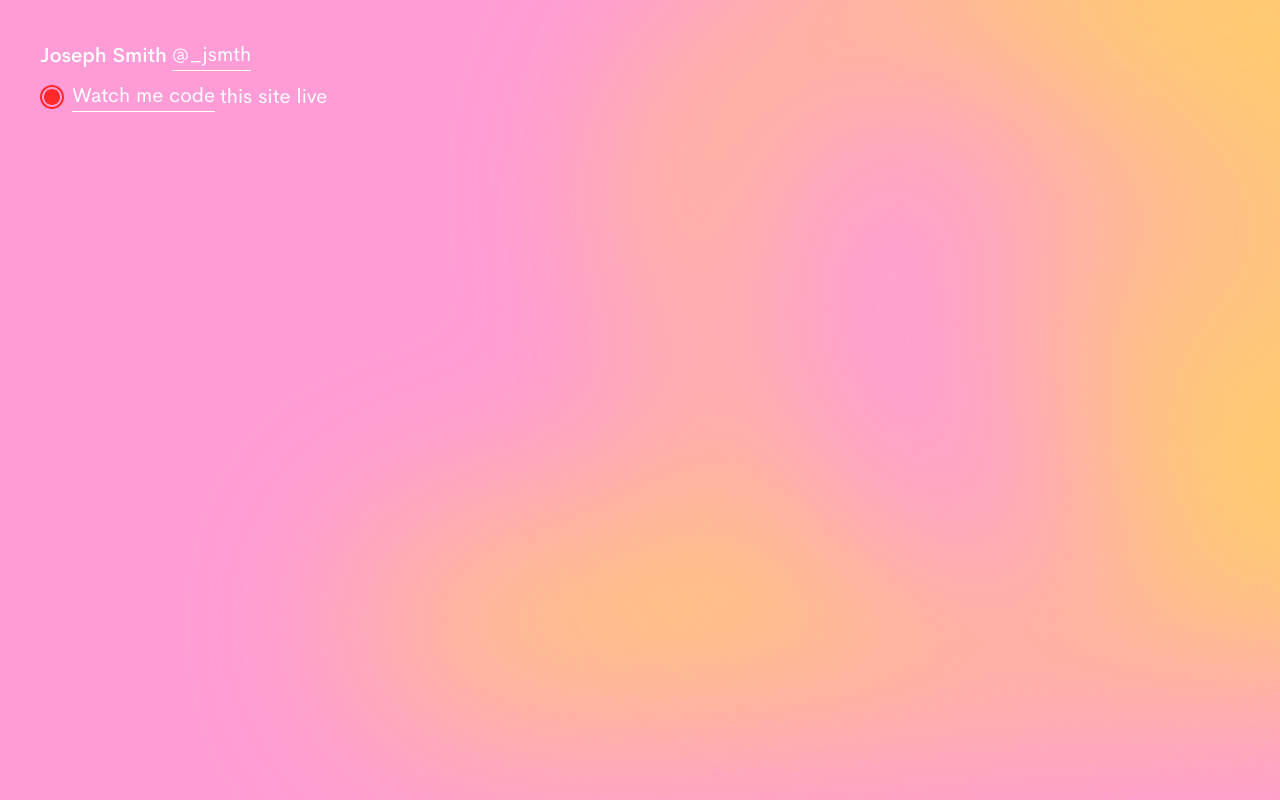
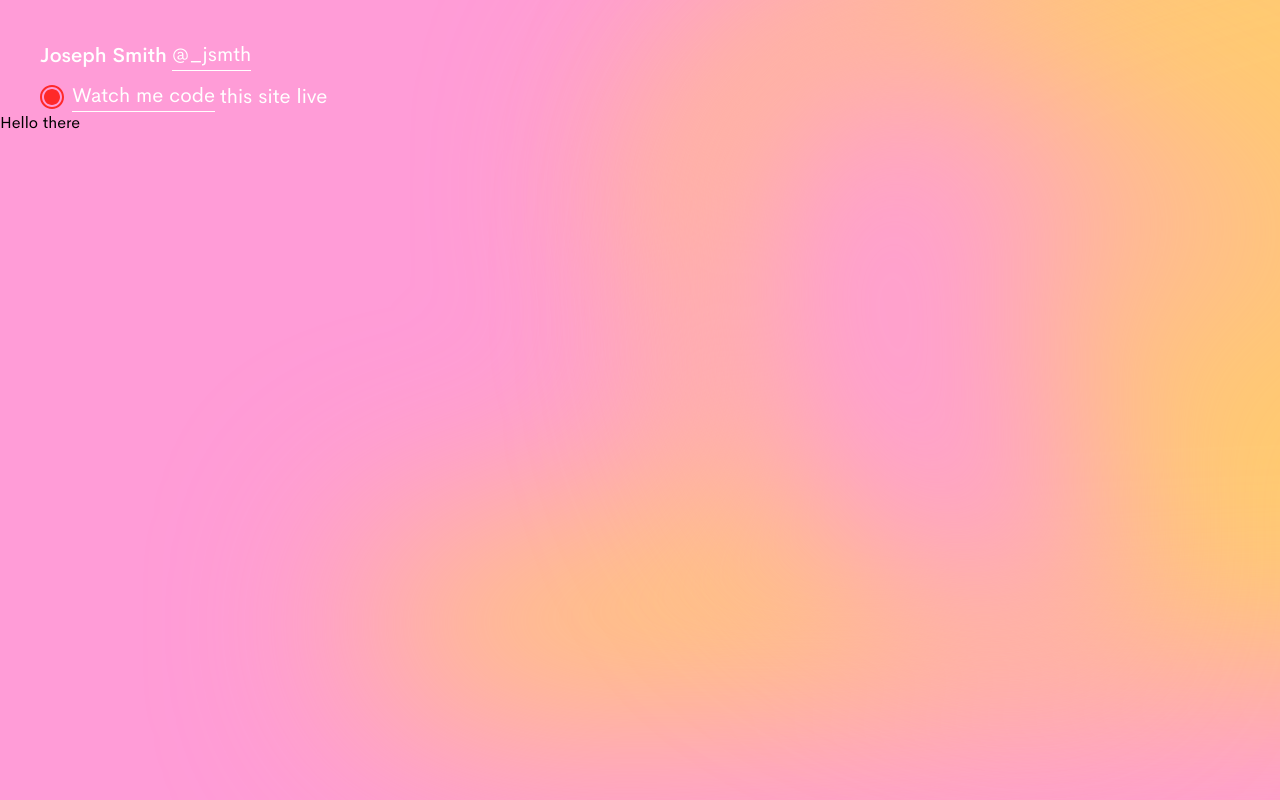
Before and after one commit to jsmmth/whisper, a Next.js app: page / in a window 1280 px wide. Built offline with nearby package versions, Linux system fonts and the light colour scheme.

Commit message:
Added test

```diff
--- a/pages/index.tsx
+++ b/pages/index.tsx
@@ -9,6 +9,7 @@ const Index: NextPage = () => {
         <title>Joseph Smith</title>
       </Head>
       <Header />
+      Hello there
     </>
   );
 };
```
